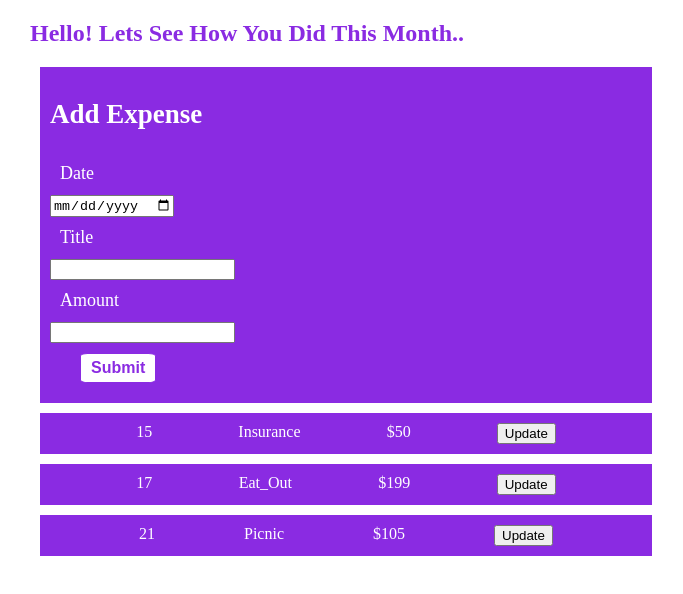
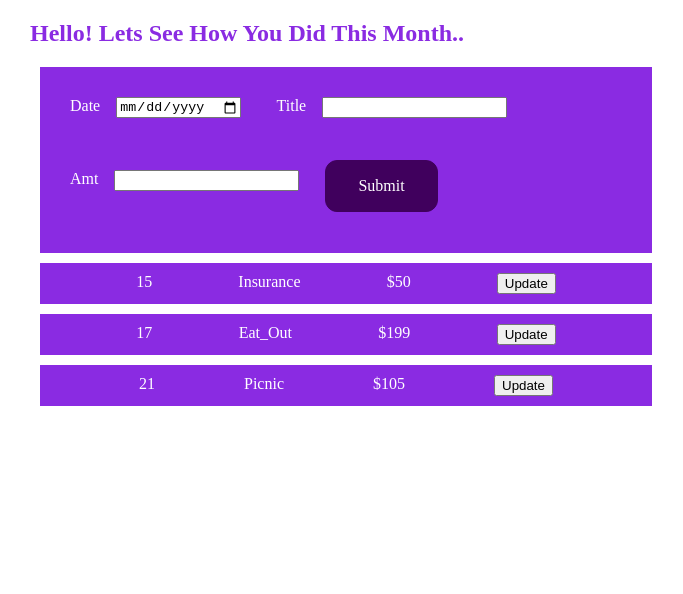
Before and after one commit to Sreeram2000/ReactDive, a React (Create React App) app in the folder expense_tracker/: page / in a window 1280 px wide. Shown: the top 594 px of the page, without its empty margins (294-977 px from the left). Built offline with nearby package versions, Linux system fonts and the light colour scheme.

Commit message:
edit css ExpenseForm button

```diff
--- a/expense_tracker/src/components/ExpenseForm.css
+++ b/expense_tracker/src/components/ExpenseForm.css
@@ -1,39 +1,42 @@
-
-.container {
-    align-items: center;
-}
-
 .Form-container {
-    margin: 10px;
     background-color: blueviolet;
     color: white;
+    margin: 10px;
     padding: 10px;
-    font-size: large;
 }
+.new-expense__controls {
+    display: flex;
+    flex-wrap: wrap;
+    gap: 1rem;
+    margin-bottom: 1rem;
+    text-align: left;
+    padding: 10px;
+  }
 
-.Form-date {
-    padding:10px;
-}
+  .new-expense__control label {
+    font-weight: bold;
+    margin-bottom: 0.5rem;
+    display: block;
+  }
 
-.Form-title{
-    padding:10px;
-}
+  .new-expense__control input {
+    font: inherit;
+    padding: 0.5rem;
+    border-radius: 6px;
+    border: 1px solid #ccc;
+    width: 20rem;
+    max-width: 100%;
+  }
 
-.Form-amt{
-    padding:10px;
-}
-
-.Form-button {
-    /* width: ;
-    height: ; */
-    margin: 10px;
-    margin-left: 30px;
-    padding: 5px 10px;
-    border-radius: 10%;
-    color: blueviolet;
-    font-size: medium;
-    font-weight: bold;
-    background-color: white;
-    border: 0.1rem solid blueviolet;
+  .new-expense__actions button{
+    text-align: right;
     display: block;
-}
+    font: inherit;
+    cursor: pointer;
+    padding: 1rem 2rem;
+    border: 1px solid #40005d;
+    background-color: #40005d;
+    color: white;
+    border-radius: 12px;
+    margin-right: 1rem;
+  }
--- a/expense_tracker/src/components/ExpenseForm.js
+++ b/expense_tracker/src/components/ExpenseForm.js
@@ -24,17 +24,24 @@
         console.log(Expenseobj)
     }
     return (
-        <div className="container">
-            <form className="Form-container" onSubmit={onSubmitHandler}>
-            <h2>Add Expense</h2>
-            <div className="Form-date">Date</div>
-            <input type="date" onChange={dateHandler} />
-            <div className="Form-title">Title</div>
-            <input type="text" onChange={titleHandler}/>
-            <div className="Form-amt">Amount</div>
-            <input type="text" onChange={amtHandler}/>
-            <button className="Form-button" type='submit'>Submit</button>
-            </form>
-        </div>
+        <form className="Form-container" onSubmit={onSubmitHandler}>
+            <div className='new-expense__controls'>
+                <div className='new-expense__controls'>
+                    <label htmlFor="">Date</label>
+                    <input type="date" onChange={dateHandler} />
+                </div>
+                <div className='new-expense__controls'>
+                    <label htmlFor="">Title</label>
+                    <input type="text" onChange={titleHandler}/>
+                </div>
+                <div className='new-expense__controls'>
+                    <label htmlFor="">Amt</label>
+                    <input type="text" onChange={amtHandler}/>
+                </div>
+                <div className='new-expense__actions'>
+                    <button type='submit'>Submit</button>
+                </div>
+            </div>
+        </form>
     )
 }
--- a/expense_tracker/src/components/Expenses.css
+++ b/expense_tracker/src/components/Expenses.css
@@ -3,6 +3,8 @@
     /* border: 0.1rem solid rgb(75, 34, 114); */
     /* padding: 10px; */
     font-size: large;
+    /* margin: auto; */
+    /* width: 50%; */
 }
 
 .Expenses-item {
```
